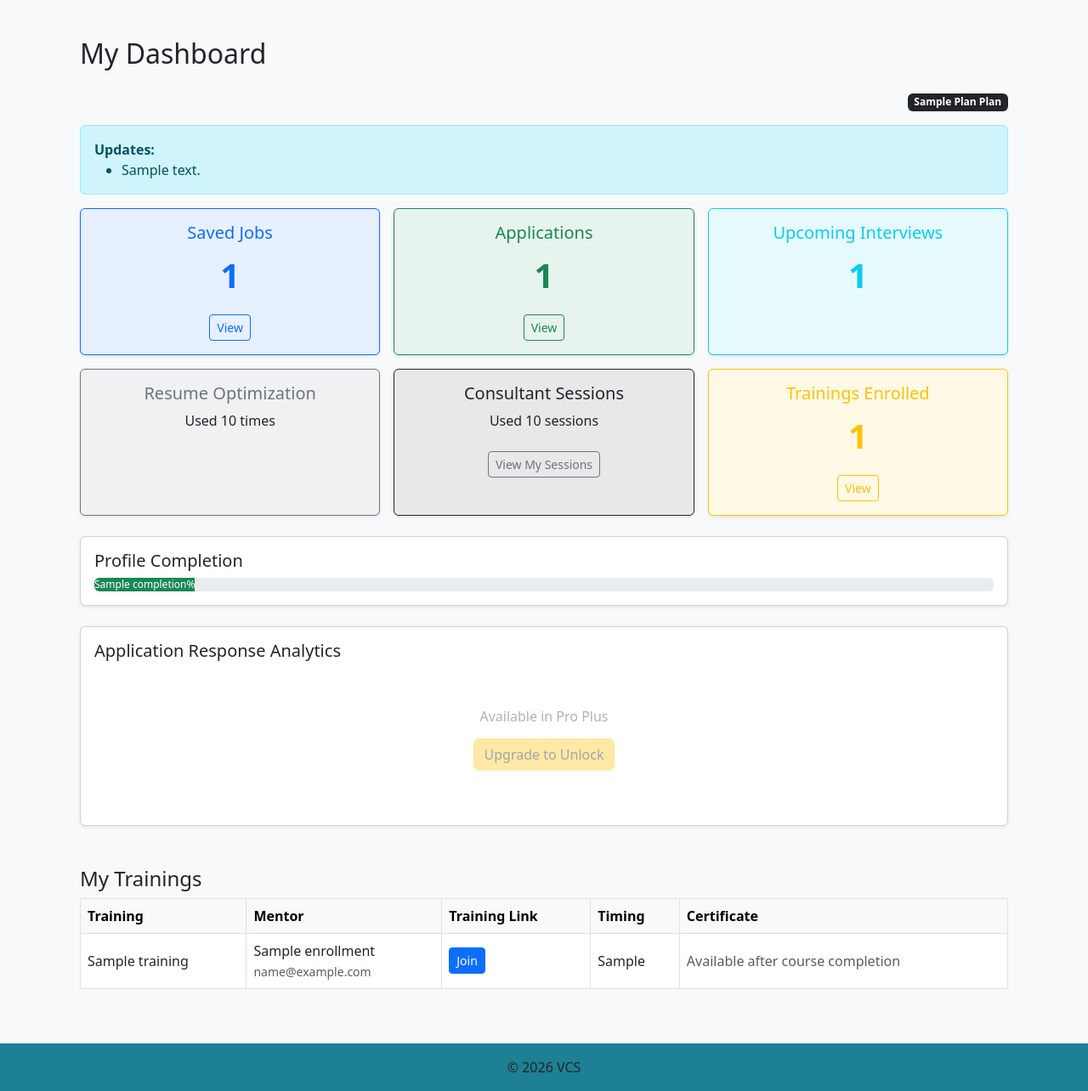
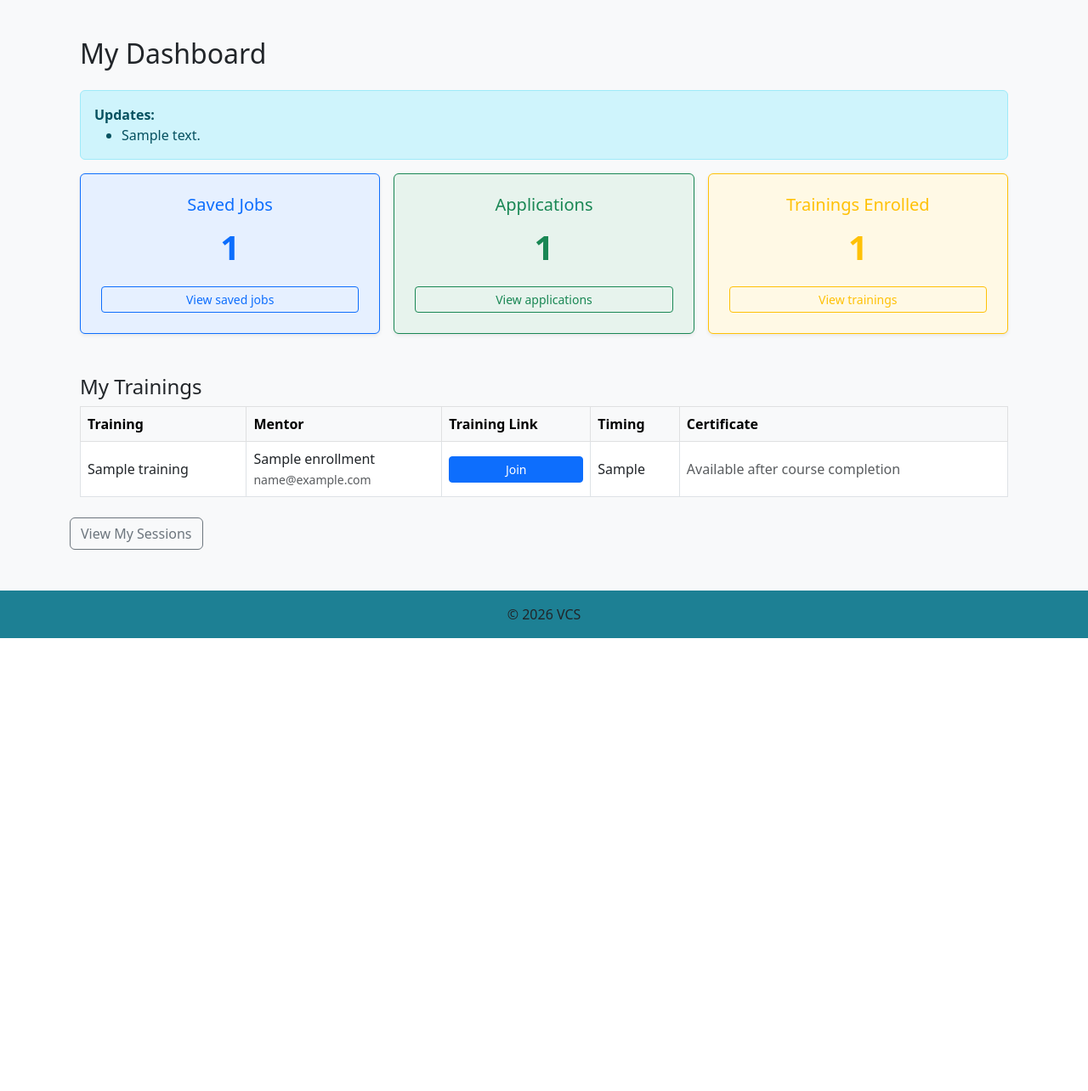
Before and after one commit to sugandv21/Vetri_Consultancy_Services, a Django app: template accounts/templates/accounts/dashboard.html in a window 1280 px wide. Shown: the part 74-1358 px from the top of the page at 85% size. After the commit the page ends 825 px from the top, so only its background shows below. Run offline with Django 5.2, Linux system fonts and the light colour scheme; the template is opened without the code that fills it: most values are stand-ins (such as "Sample title", 1, 10 or a date in 2020).

Commit message:
Update dashboard.html

```diff
--- a/accounts/templates/accounts/dashboard.html
+++ b/accounts/templates/accounts/dashboard.html
@@ -1,62 +1,76 @@
 {% extends "accounts/base.html" %}
+
 {% block content %}
-
 <style>
 /* Mobile-only table stacking */
 @media (max-width: 767px) {
-  .responsive-table thead { display:none; }
-  .responsive-table, .responsive-table tbody,
-  .responsive-table tr, .responsive-table td {
-    display:block; width:100%;
-  }
-  .responsive-table tr {
-    margin-bottom:1rem; border:1px solid #dee2e6;
-    border-radius:8px; padding:10px; background:#fff;
-  }
-  .responsive-table td { border:none; padding:6px 0; }
-  .responsive-table td::before {
-    content:attr(data-label); font-weight:600;
-    display:block; margin-bottom:2px; color:#6c757d;
-  }
+  .responsive-table thead {
+    display: none;
   }
 
-.locked{
-  opacity:.35;
-  pointer-events:none;
+  .responsive-table,
+  .responsive-table tbody,
+  .responsive-table tr,
+  .responsive-table td {
+    display: block;
+    width: 100%;
+  }
+
+  .responsive-table tr {
+    margin-bottom: 1rem;
+    border: 1px solid #dee2e6;
+    border-radius: 8px;
+    padding: 10px;
+    background: #fff;
+  }
+
+  .responsive-table td {
+    border: none;
+    padding: 6px 0;
+  }
+
+  .responsive-table td::before {
+    content: attr(data-label);
+    font-weight: 600;
+    display: block;
+    margin-bottom: 2px;
+    color: #6c757d;
+  }
 }
 </style>
 
 <div class="container mt-4">
-
   <h2 class="mb-4">My Dashboard</h2>
 
-<!-- PLAN BADGE -->
-<div class="mb-3 text-end">
-  <span class="badge bg-dark">{{ plan|title }} Plan</span>
-</div>
 
-<!-- NOTIFICATIONS -->
    {% if notifications %}
 <div class="alert alert-info">
+
   <strong>Updates:</strong>
+
   <ul class="mb-0">
     {% for n in notifications %}
       <li>{{ n.message }}</li>
     {% endfor %}
   </ul>
+
 </div>
 {% endif %}
 
-<!-- MAIN CARDS -->
   <div class="row g-3">
 
     <!-- Saved Jobs -->
     <div class="col-12 col-md-6 col-lg-4">
       <div class="card text-center shadow-sm h-100 border-primary">
-<div class="card-body bg-primary bg-opacity-10">
-<h5 class="text-primary">Saved Jobs</h5>
-<p class="fw-bold fs-1 text-primary">{{ saved_jobs_count }}</p>
-<a href="{% url 'saved_jobs' %}" class="btn btn-outline-primary btn-sm">View</a>
+        <div class="card-body bg-primary bg-opacity-10 p-3 p-md-4">
+          <h5 class="card-title text-primary">Saved Jobs</h5>
+          <p class="fw-bold text-primary fs-1 fs-md-2">
+            {{ saved_jobs_count }}
+          </p>
+          <a href="{% url 'saved_jobs' %}"
+             class="btn btn-outline-primary btn-sm w-100 w-md-auto">
+            View saved jobs
+          </a>
         </div>
       </div>
     </div>
@@ -64,195 +78,40 @@
     <!-- Applications -->
     <div class="col-12 col-md-6 col-lg-4">
       <div class="card text-center shadow-sm h-100 border-success">
-<div class="card-body bg-success bg-opacity-10">
-<h5 class="text-success">Applications</h5>
+        <div class="card-body bg-success bg-opacity-10 p-3 p-md-4">
+          <h5 class="card-title text-success">Applications</h5>
+          <p class="fw-bold text-success fs-1 fs-md-2">
+            {{ applications_count }}
+          </p>
+          <a href="{% url 'applications' %}"
+             class="btn btn-outline-success btn-sm w-100 w-md-auto">
+            View applications
+          </a>
+        </div>
 
-<p class="fw-bold fs-1 text-success">
-{% if plan == "FREE" %}
-  {{ applications_count }} / 20
-{% elif plan == "PRO" %}
-  {{ applications_count }} / 100
-{% else %}
-  {{ applications_count }}
-{% endif %}
-</p>
 
-<a href="{% url 'applications' %}" class="btn btn-outline-success btn-sm">View</a>
-</div>
       </div>
     </div>
 
-<!-- Interviews -->
-<div class="col-12 col-md-6 col-lg-4">
-<div class="card text-center shadow-sm h-100 border-info">
-<div class="card-body bg-info bg-opacity-10">
-<h5 class="text-info">Upcoming Interviews</h5>
-<p class="fw-bold fs-1 text-info">{{ interviews_count }}</p>
-</div>
-</div>
-</div>
-
-<!-- Resume Optimization -->
-<div class="col-12 col-md-6 col-lg-4">
-<div class="card text-center shadow-sm h-100 border-secondary">
-<div class="card-body bg-secondary bg-opacity-10">
-<h5 class="text-secondary">Resume Optimization</h5>
-
-{% if plan == "FREE" %}
-<a href="{% url 'settings' %}" class="btn btn-warning btn-sm">
-Upgrade to Continue
-</a>
-
-{% elif plan == "PRO" %}
-{% if resume_used >= 1 %}
-Used — <a href="{% url 'settings' %}">Upgrade to Pro Plus</a>
-{% else %}
-Available (1 left)
-{% endif %}
-
-{% else %}
-Used {{ resume_used }} times
-{% endif %}
-
-</div>
-</div>
-</div>
-
-<!-- Consultation -->
-<div class="col-12 col-md-6 col-lg-4">
-<div class="card text-center shadow-sm h-100 border-dark">
-<div class="card-body bg-dark bg-opacity-10">
-<h5 class="text-dark">Consultant Sessions</h5>
-
-{% if plan == "FREE" %}
-<a href="{% url 'settings' %}" class="btn btn-warning btn-sm">
-Upgrade to Continue
-</a>
-
-{% elif plan == "PRO" %}
-{% if sessions_used >= 1 %}
-Used — <a href="{% url 'settings' %}">Upgrade to Pro Plus</a>
-{% else %}
-Available (1 left)
-{% endif %}
-
-{% else %}
-Used {{ sessions_used }} sessions
-{% endif %}
-
-<br><br>
-<a href="{% url 'my_sessions' %}" class="btn btn-outline-secondary btn-sm">
-View My Sessions
-</a>
-
-</div>
-</div>
-</div>
-
-<!-- Trainings -->
+    <!-- Trainings Enrolled -->
     <div class="col-12 col-md-6 col-lg-4">
       <div class="card text-center shadow-sm h-100 border-warning">
-<div class="card-body bg-warning bg-opacity-10">
-<h5 class="text-warning">Trainings Enrolled</h5>
-<p class="fw-bold fs-1 text-warning">{{ enrolled_trainings_count }}</p>
-<a href="{% url 'training_list' %}" class="btn btn-outline-warning btn-sm">View</a>
+        <div class="card-body bg-warning bg-opacity-10 p-3 p-md-4">
+          <h5 class="card-title text-warning">Trainings Enrolled</h5>
+          <p class="fw-bold text-warning fs-1 fs-md-2">
+            {{ enrolled_trainings_count }}
+          </p>
+          <a href="{% url 'training_list' %}"
+             class="btn btn-outline-warning btn-sm w-100 w-md-auto">
+            View trainings
+          </a>
         </div>
       </div>
     </div>
 
   </div>
 
-<!-- PROFILE COMPLETION -->
-<div class="card mt-4 shadow-sm">
-<div class="card-body">
-<h5>Profile Completion</h5>
-<div class="progress">
-<div class="progress-bar bg-success" style="width: {{ completion }}%">
-{{ completion }}%
-</div>
-</div>
-</div>
-</div>
-
-<!-- SKILLS MILESTONE
-<div class="card mt-4 shadow-sm">
-<div class="card-body">
-<h5>Skill Milestone</h5>
-<p class="text-muted">Keep applying & learning to unlock badges.</p>
-</div>
-</div>-->
-
-<!-- APPLICATION RESPONSE (PRO PLUS ONLY) -->
-<div class="card mt-4 shadow-sm">
-<div class="card-body">
-
-<h5>Application Response Analytics</h5>
-
-{% if plan == "PRO_PLUS" %}
-
-<canvas id="responseChart"></canvas>
-
-<script src="https://cdn.jsdelivr.net/npm/chart.js"></script>
-
-<script>
-document.addEventListener("DOMContentLoaded", function(){
-
-    const labels = {{ chart_labels|safe }};
-    const dataValues = {{ chart_data|safe }};
-
-    console.log("Labels:", labels);
-    console.log("Data:", dataValues);
-
-    if(labels.length === 0){
-        labels.push("Week 1","Week 2","Week 3","Week 4");
-        dataValues.push(0,0,0,0);
-    }
-
-    const ctx = document.getElementById('responseChart').getContext('2d');
-
-    new Chart(ctx,{
-        type:'line',
-        data:{
-            labels: labels,
-            datasets:[{
-                label:'Application Status Response',
-                data: dataValues,
-                borderWidth:2,
-                tension:0.3,
-                fill:false
-            }]
-        },
-        options:{
-            responsive:true,
-            scales:{
-                y:{
-                    beginAtZero:true,
-                    ticks:{ precision:0 }
-                }
-            }
-        }
-    });
-
-});
-</script>
-
-
-{% else %}
-
-<div class="text-center p-5 locked">
-<h6>Available in Pro Plus</h6>
-<a href="{% url 'settings' %}" class="btn btn-warning mt-2">
-Upgrade to Unlock
-</a>
-</div>
-
-{% endif %}
-
-</div>
-</div>
-
-
-<!-- TRAININGS TABLE (UNCHANGED) -->
+  <!-- MY TRAININGS SECTION -->
   <h4 class="mt-5">My Trainings</h4>
 
   <div class="table-responsive">
@@ -270,7 +129,9 @@ Upgrade to Unlock
       <tbody>
         {% for e in enrollments %}
         <tr>
-<td data-label="Training">{{ e.training.title }}</td>
+          <td data-label="Training">
+            {{ e.training.title }}
+          </td>
 
           <td data-label="Mentor">
             {{ e.mentor_name|default:"Not assigned" }}<br>
@@ -279,27 +140,42 @@ Upgrade to Unlock
 
           <td data-label="Training Link">
             {% if e.training_link %}
-<a href="{{ e.training_link }}" target="_blank" class="btn btn-sm btn-primary">Join</a>
+              <a href="{{ e.training_link }}"
+                target="_blank"
+                class="btn btn-sm btn-primary w-100 w-md-auto">
+                Join
+              </a>
             {% else %}
               <span class="text-muted">Link not shared</span>
             {% endif %}
           </td>
 
-<td data-label="Timing">{{ e.course_timing|default:"To be announced" }}</td>
+          <td data-label="Timing">
+            {{ e.course_timing|default:"To be announced" }}
+          </td>
 
           <td data-label="Certificate">
             {% if not e.is_completed %}
-<span class="text-muted">Available after course completion</span>
+              <span class="text-muted">
+                Available after course completion
+              </span>
             {% elif e.is_completed and not e.certificate %}
-<span class="text-warning">Certificate uploading soon</span>
+              <span class="text-warning">
+                Certificate uploading soon
+              </span>
             {% else %}
-<a href="{{ e.certificate.url }}" class="btn btn-sm btn-success">Download</a>
+              <a href="{{ e.certificate.url }}"
+                 class="btn btn-sm btn-success w-100 w-md-auto">
+                Download
+              </a>
             {% endif %}
           </td>
         </tr>
         {% empty %}
         <tr>
-<td colspan="5" class="text-center text-muted py-4">No trainings enrolled.</td>
+          <td colspan="5" class="text-center text-muted py-4">
+            No trainings enrolled.
+          </td>
         </tr>
         {% endfor %}
       </tbody>
@@ -307,4 +183,8 @@ Upgrade to Unlock
   </div>
 
 </div>
+
+<a href="{% url 'my_sessions' %}" class="btn btn-outline-secondary mt-2">
+  View My Sessions
+</a>
 {% endblock %}
```
Lines whose indentation alone changed are shown as unchanged.
